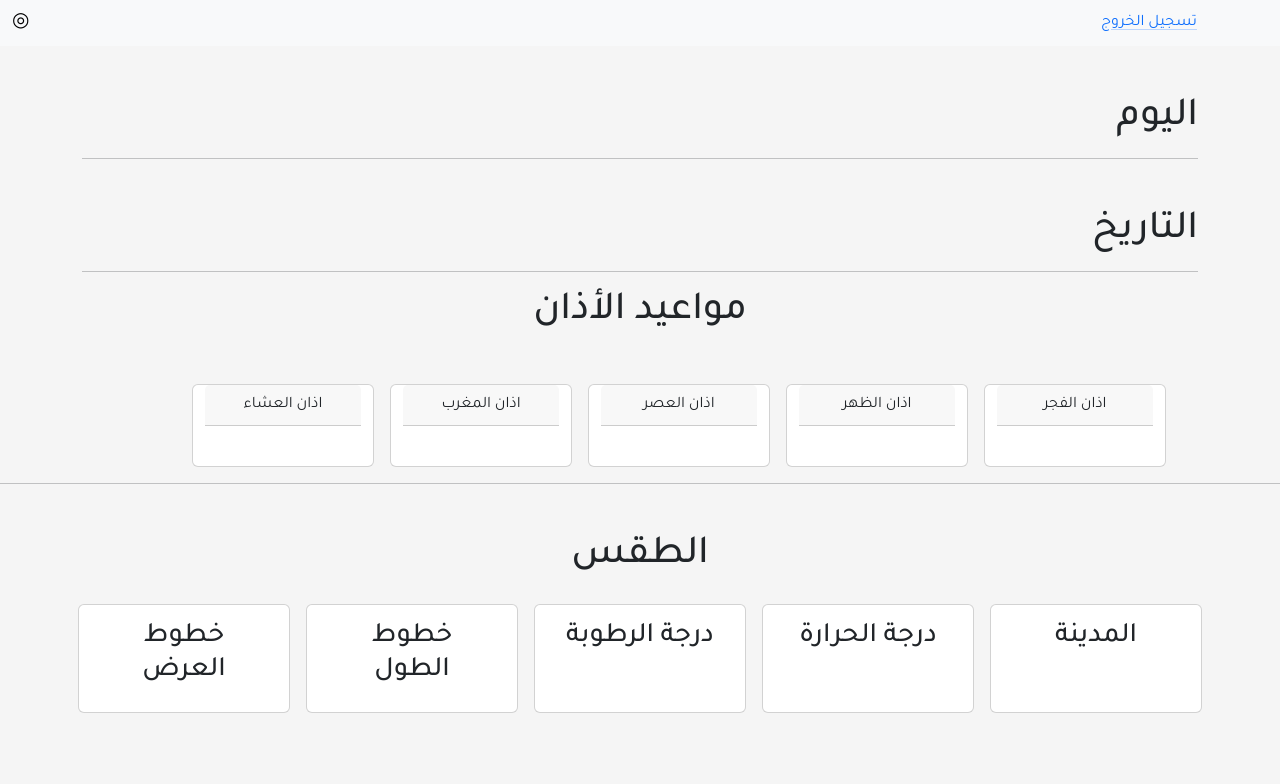
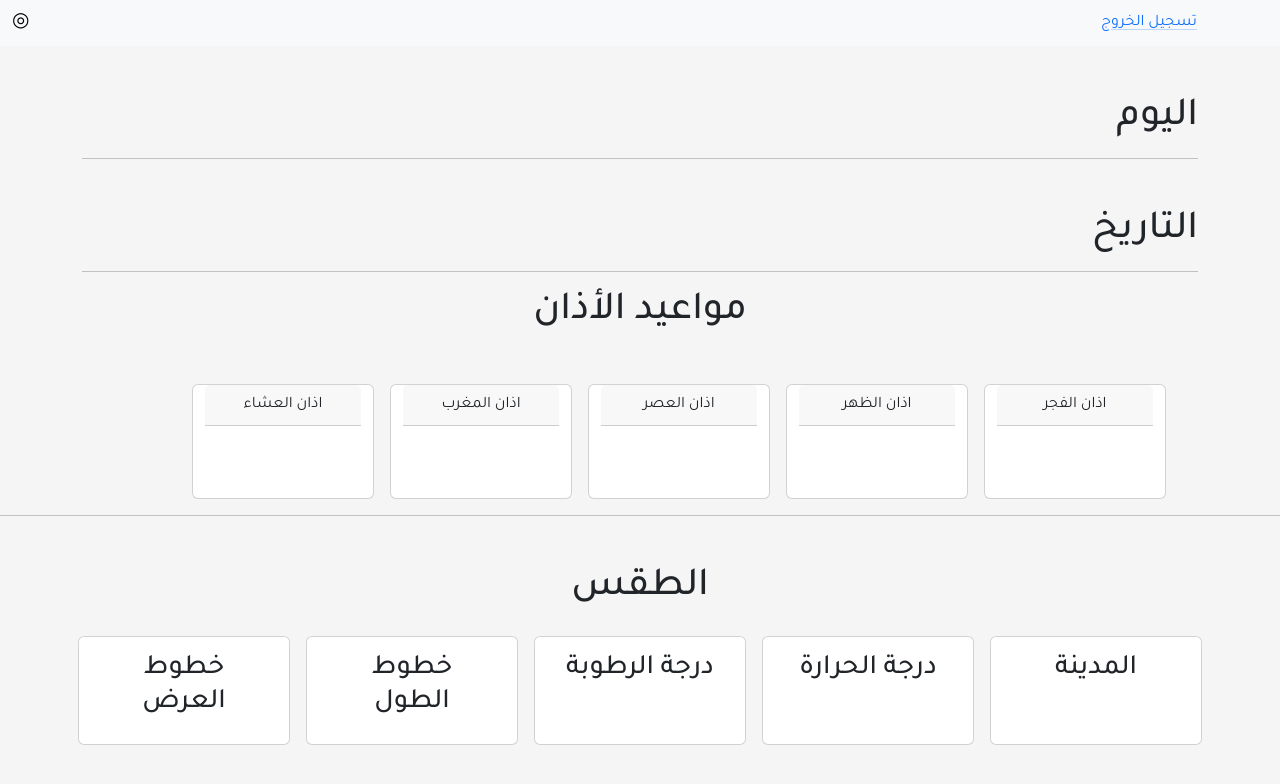
Before and after one commit to tunourah/exam-2-js, a plain HTML site: page home.html in a window 1280 px wide. Drawn offline with nearby package versions, Linux system fonts and the light colour scheme; no server answers.

Commit message:
update style

```diff
--- a/home.html
+++ b/home.html
@@ -71,35 +71,35 @@
       </div>
       <hr />
       <h1 class="text-center">مواعيد الأذان</h1>
-      <div class="row container  mt-5 text-center w-100 align-items-center" dir="rtl" id="athan-row" >
+      <div class="row container  mt-5 text-center w-100 h-100 align-items-center" dir="rtl" id="athan-row" >
         <div class="card  mx-2 col-lg-2  col-sm-6">
-          <div class="card-header" >اذان الفجر</div>
+          <div class="card-header">اذان الفجر</div>
           <div class="card-body">
-            <h5 class="card-title" id="fajr"></h5>
+            <h5 class="card-title mb-4 p-2"id="fajr"> </h5>
           </div>
         </div>
-        <div class="card mx-2 col-lg-2 col-sm-6 ">
+        <div class="card mx-2 col-lg-2 col-sm-6  h-30">
           <div class="card-header">اذان الظهر</div>
           <div class="card-body" >
-            <h5 class="card-title" id="dhuhr"></h5>
+            <h5 class="card-title mb-4 p-2" id="dhuhr"> </h5>
           </div>
         </div>
         <div class="card mx-2 col-lg-2 col-sm-6">
           <div class="card-header">اذان العصر</div>
           <div class="card-body" >
-            <h5 class="card-title" id="asr"> </h5>
+            <h5 class="card-title p-2 mb-4" id="asr"> </h5>
           </div>
         </div>
         <div class="card mx-2 col-lg-2 col-sm-6">
           <div class="card-header">اذان المغرب</div>
           <div class="card-body">
-            <h5 class="card-title" id="maghrib"> </h5>
+            <h5 class="card-title p-2 mb-4" id="maghrib"> </h5>
           </div>
         </div>
         <div class="card mx-2 col-lg-2 col-sm-6">
           <div class="card-header">اذان العشاء</div>
           <div class="card-body">
-            <h5 class="card-title" id="ashah"> </h5>
+            <h5 class="card-title p-2 mb-4" id="ashah"> </h5>
           </div>
         </div>
 
```
